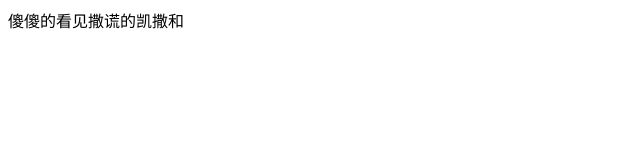
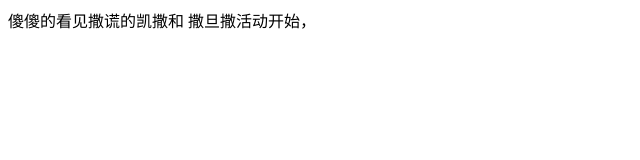
Before and after one commit to gangan828/git-practice, a plain HTML site: page index.html in a window 1280 px wide. Shown: the whole page, without its empty margins (0-640 px from the left). Drawn offline with Linux system fonts and the light colour scheme.

Commit message:
有提交了

```diff
--- a/index.html
+++ b/index.html
@@ -8,5 +8,6 @@
 </head>
 <body>
   傻傻的看见撒谎的凯撒和
+  撒旦撒活动开始，
 </body>
 </html>
```
